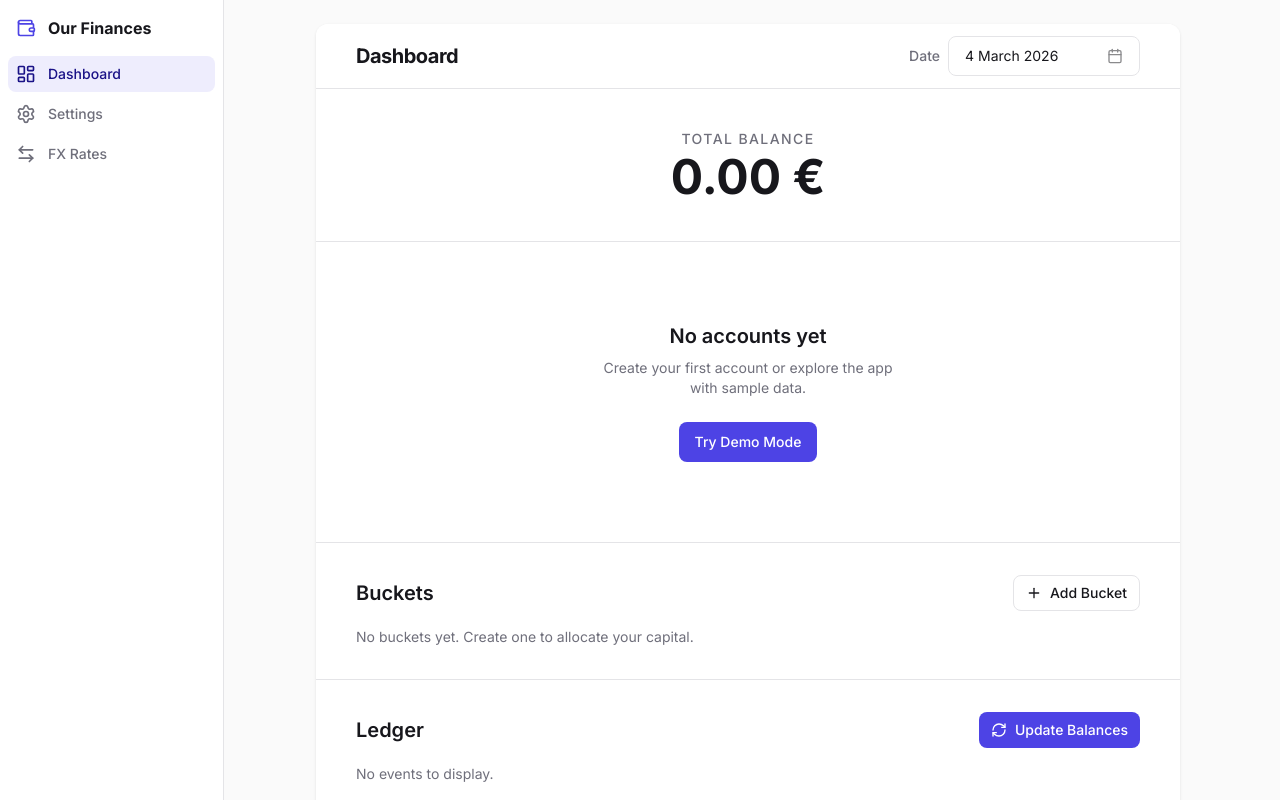
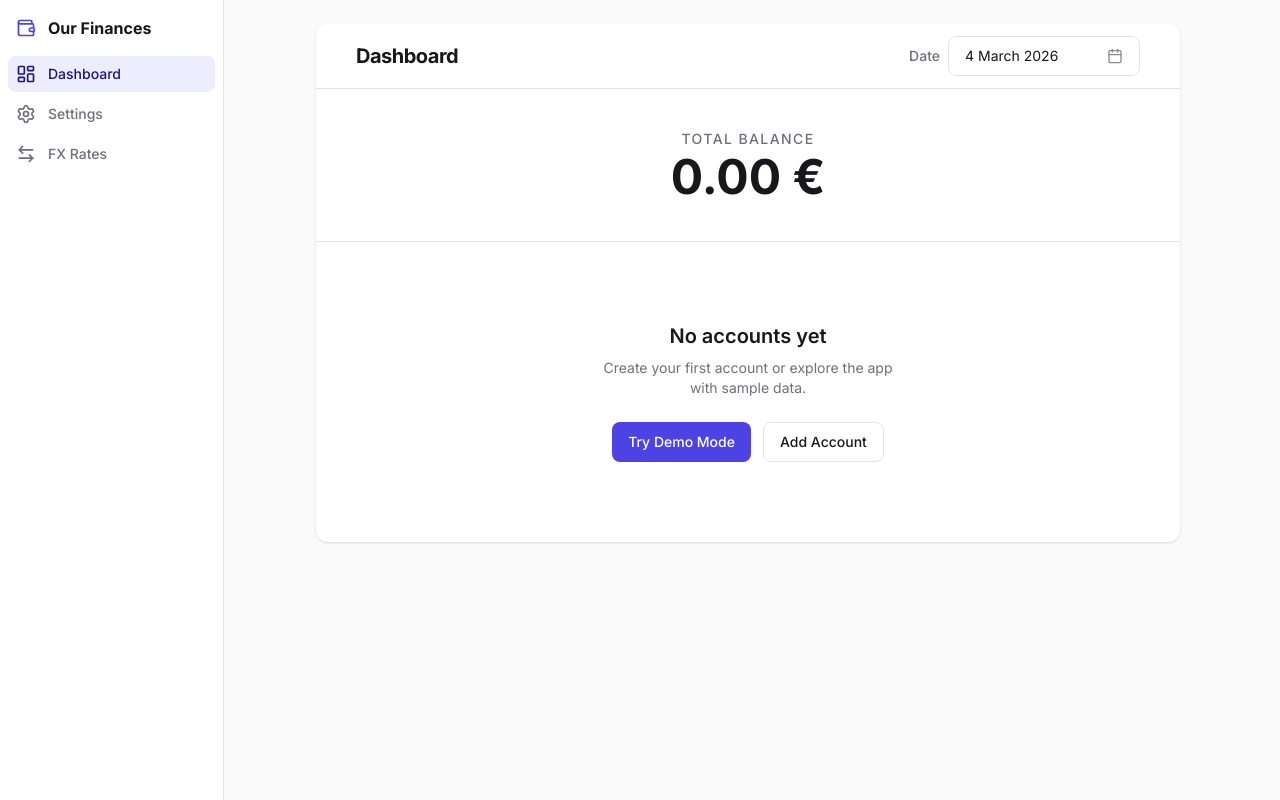
Before and after one commit to Slaaavo/Saldo, a React (Vite) app: page / in a window 1280 px wide. Built offline with nearby package versions, Linux system fonts and the light colour scheme.

Commit message:
fix empty state layout

```diff
--- a/src/pages/DashboardView.tsx
+++ b/src/pages/DashboardView.tsx
@@ -89,7 +89,15 @@ export default function DashboardView({
           <div className="flex flex-col items-center justify-center py-12 text-center">
             <h3 className="text-xl font-semibold mb-2">{t('demo.emptyTitle')}</h3>
             <p className="text-sm text-muted-foreground mb-6 max-w-xs">{t('demo.emptyDesc')}</p>
+            <div className="flex gap-3">
               <Button onClick={onEnterDemoMode}>{t('demo.emptyCta')}</Button>
+              <Button
+                variant="outline"
+                onClick={() => setModalState({ type: 'createAccount', accountType: 'account' })}
+              >
+                {t('accounts.addAccount')}
+              </Button>
+            </div>
           </div>
         ) : (
           <AccountCards
@@ -117,6 +125,8 @@ export default function DashboardView({
         )}
       </div>
 
+      {accounts.length > 0 && (
+        <>
           <hr className="border-border" />
 
           {/* Buckets */}
@@ -134,9 +144,16 @@ export default function DashboardView({
                 setModalState({ type: 'renameAccount', accountId, currentName })
               }
               onDeleteAccount={(accountId, name) =>
-            setModalState({ type: 'confirmDeleteAccount', accountId, name, accountType: 'bucket' })
+                setModalState({
+                  type: 'confirmDeleteAccount',
+                  accountId,
+                  name,
+                  accountType: 'bucket',
+                })
               }
-          onCreateAccount={() => setModalState({ type: 'createAccount', accountType: 'bucket' })}
+              onCreateAccount={() =>
+                setModalState({ type: 'createAccount', accountType: 'bucket' })
+              }
               onReorder={() => setModalState({ type: 'reorderBuckets' })}
             />
           </div>
@@ -153,5 +170,7 @@ export default function DashboardView({
             />
           </div>
         </>
+      )}
+    </>
   );
 }
```
Lines whose indentation alone changed are shown as unchanged.
